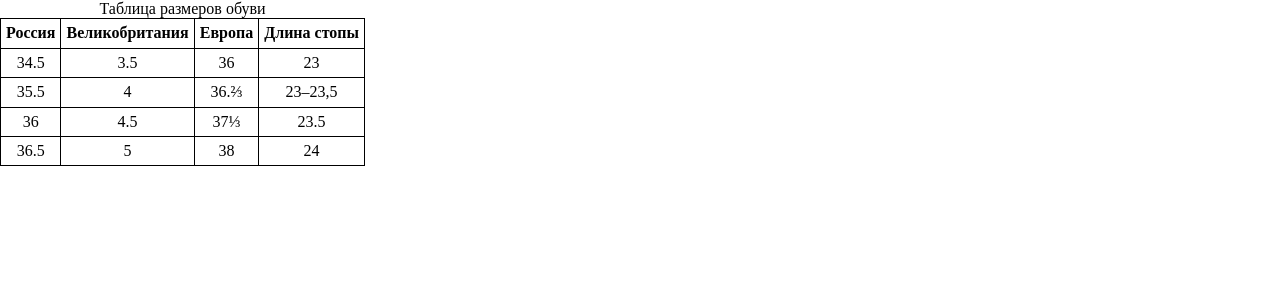
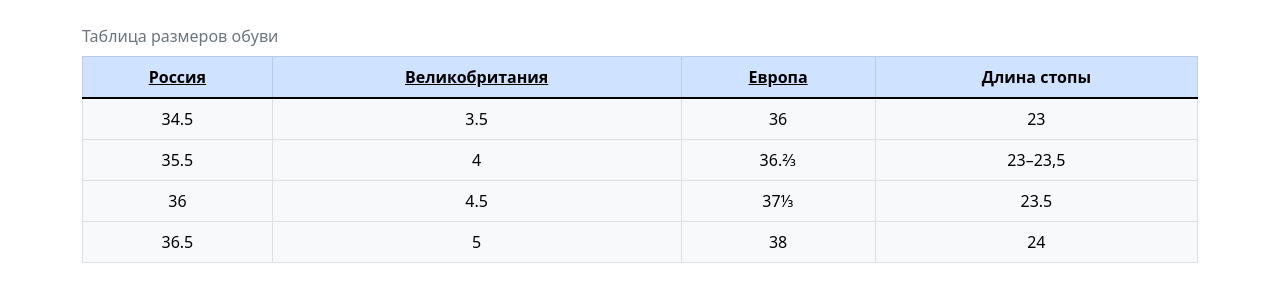
Before and after one commit to masawik/table, a React (Create React App) app: page / in a window 1280 px wide. Shown: the top 302 px of the page. Built offline with nearby package versions, Linux system fonts and the light colour scheme.

Commit message:
style table with bootstrap

```diff
--- a/package.json
+++ b/package.json
@@ -10,6 +10,8 @@
     "@types/node": "^16.11.43",
     "@types/react": "^18.0.15",
     "@types/react-dom": "^18.0.6",
+    "bootstrap": "^5.2.0-beta1",
+    "classnames": "^2.3.1",
     "normalize.css": "^8.0.1",
     "react": "^18.2.0",
     "react-dom": "^18.2.0",
--- a/src/App.tsx
+++ b/src/App.tsx
@@ -65,11 +65,17 @@ function App() {
   }
 
   return (
-    <Table
-      data={mockData}
-      columns={columns}
-      onSort={sortHandler}
-    />
+    <div className="container">
+      <div className="row mt-3">
+        <div className="mx-auto">
+          <Table
+            data={mockData}
+            columns={columns}
+            onSort={sortHandler}
+          />
+        </div>
+      </div>
+    </div>
   )
 }
 
--- a/src/components/Table/Table.module.css
+++ b/src/components/Table/Table.module.css
@@ -1,21 +1,28 @@
-.table {
-  border-collapse: collapse;
+.sortableTh {
+  position: relative;
+  user-select: none;
 }
 
-td, th {
-  padding: 5px;
-  border: 1px solid black;
-  text-align: center;
+.sortableTh::after {
+  position: absolute;
+  right: 0;
+  display: none;
+  width: 25px;
+  height: 25px;
+  font-size: 18px;
+  transform-origin: center;
+  content: "<";
 }
 
-.sortable {
-  cursor: pointer;
+.sortableThAsc::after,
+.sortableThDesc::after {
+  display: inline-block;
 }
 
-.sortedAsc {
-  color: green;
+.sortableThAsc::after {
+  transform: rotate(90deg);
 }
 
-.sortedDesc {
-  color: red;
+.sortableThDesc::after {
+  transform: translateX(-5px) rotate(-90deg);
 }
--- a/src/components/Table/Table.tsx
+++ b/src/components/Table/Table.tsx
@@ -1,7 +1,7 @@
 import React, { useEffect, useMemo, useRef, useState } from 'react'
+import { ESortDirections, ITableProps, TColumnOrderState, TDataWithId, TSortingState } from "./Table.types"
 import styles from './Table.module.css'
-import { ESortDirections, ITableProps, TColumnOrderState, TDataWithId, TSortingState } from "./Table.types"
-
+import cn from 'classnames'
 
 function Table<T extends TDataWithId>(props: ITableProps<T>) {
   const [sortingState, setSortingState] = useState<TSortingState<T>>(null)
@@ -35,22 +35,26 @@ function Table<T extends TDataWithId>(props: ITableProps<T>) {
 
     const $thList = props.columns.map(column => {
       columnOrderRef.current.push(column.dataKey)
+
       const dataKeyString = String(column.dataKey)
 
-      //todo remove this shame
-      let thClassNames = ''
-      if (column.sortable) thClassNames += ` ${styles.sortable}`
-      if (sortingState?.dataKey === column.dataKey) {
-        if (sortingState.direction === ESortDirections.ASC) {
-          thClassNames += ` ${styles.sortedAsc}`
-        } else thClassNames += ` ${styles.sortedDesc}`
-      }
+      const isThisColumnSorted = sortingState?.dataKey === column.dataKey
+      const isSortDirectionAsc = sortingState?.direction === ESortDirections.ASC
 
       return (
         <th
-          className={thClassNames}
           key={dataKeyString}
-          onClick={column.sortable ? () => sortHandler(dataKeyString) : undefined}
+          className={cn({
+            [`text-success ${styles.sortableThAsc}`]: isThisColumnSorted && isSortDirectionAsc,
+            [`text-danger ${styles.sortableThDesc}`]: isThisColumnSorted && !isSortDirectionAsc,
+            [`btn-link ${styles.sortableTh}`]: column.sortable
+          })}
+
+          {...(column.sortable && {
+              role: "button",
+              onClick: () => sortHandler(dataKeyString)
+            }
+          )}
         >
           {column.header}
         </th>
@@ -58,19 +62,18 @@ function Table<T extends TDataWithId>(props: ITableProps<T>) {
     })
 
     return (
-      <tr>{$thList}</tr>
+      <tr className="table-primary">{$thList}</tr>
     )
   }, [props.columns, sortingState])
 
-  const $TableBodyRows = useMemo(() =>
-    props.data.map(dataItem => {
+  const $TableBodyRows = useMemo(() => props.data.map(dataItem => {
       const $tdList = columnOrderRef.current.map(dataKey => (
         <td key={`${dataItem.id}_${String(dataKey)}`}>
           {dataItem[dataKey]}
         </td>
       ))
 
-      return (
+    return (
         <tr key={dataItem.id}>
           {$tdList}
         </tr>
@@ -78,11 +81,11 @@ function Table<T extends TDataWithId>(props: ITableProps<T>) {
     }), [props.data])
 
   return (
-    <table className={styles.table}>
+    <table className="table table-light table-hover table-bordered caption-top text-center">
       <caption>Таблица размеров обуви</caption>
 
       <thead>{$TableHeaderRow}</thead>
-      <tbody>{$TableBodyRows}</tbody>
+      <tbody className="table-group-divider">{$TableBodyRows}</tbody>
     </table>
   )
 }
--- a/src/index.tsx
+++ b/src/index.tsx
@@ -2,6 +2,7 @@ import React from 'react'
 import ReactDOM from 'react-dom/client'
 import App from './App'
 import 'normalize.css'
+import 'bootstrap/dist/css/bootstrap.min.css'
 
 const root = ReactDOM.createRoot(
   document.getElementById('root') as HTMLElement
```
Also changed, not shown: 1 other file (tests, documents, lock files or other folders).
